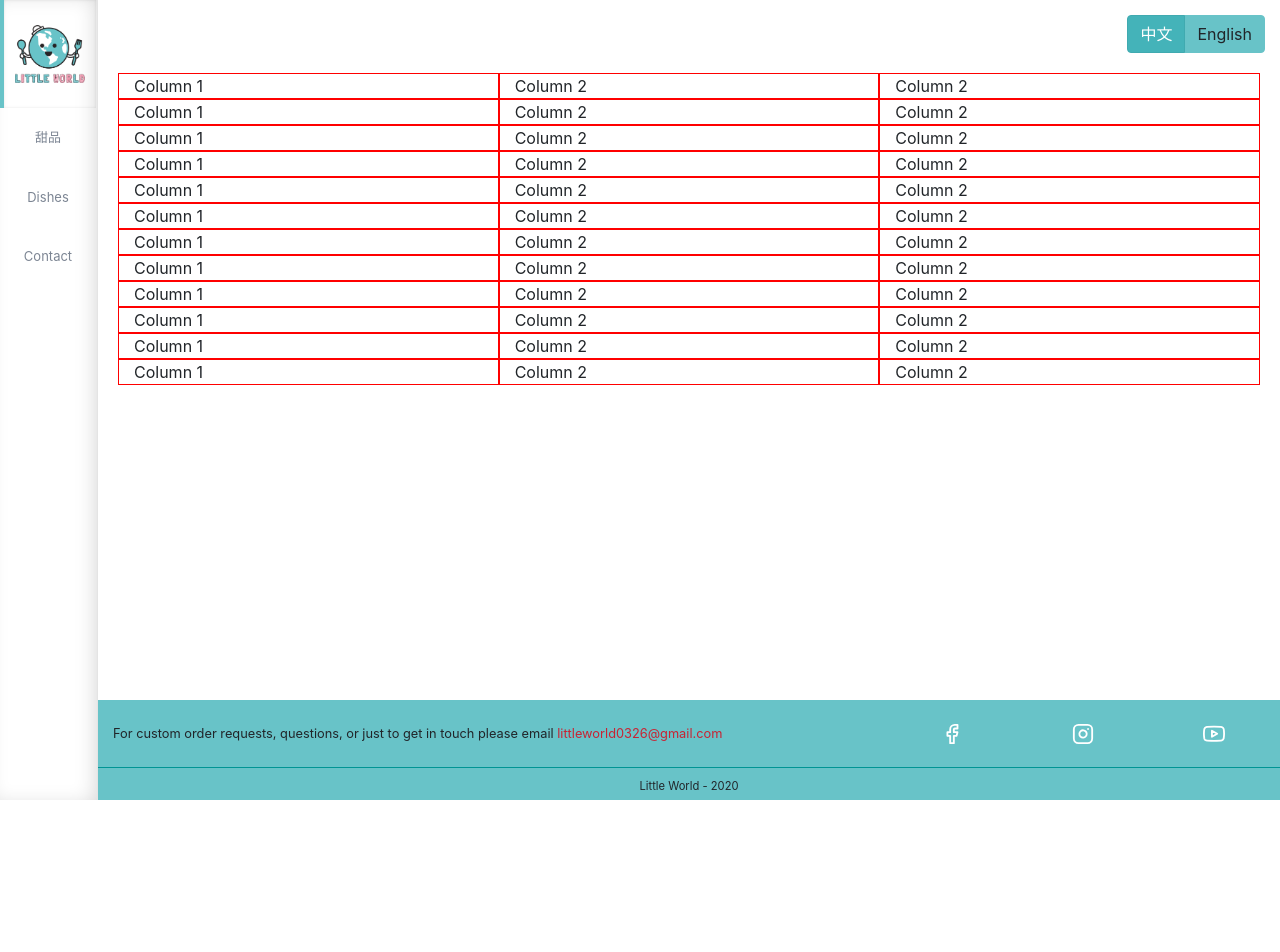
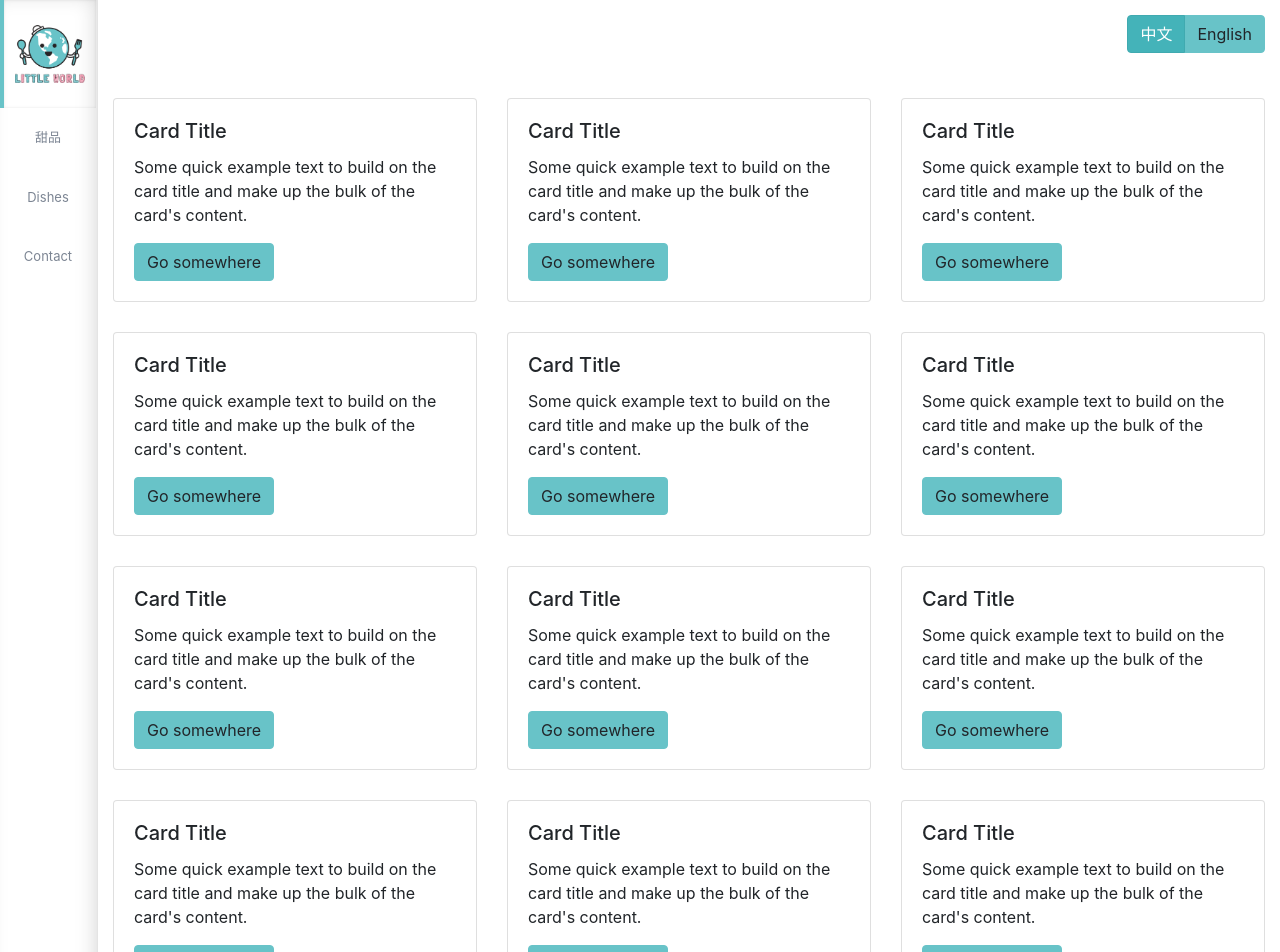
Before and after one commit to CAMIRO/littleWorld, a React (Create React App) app in the folder client/: page /desserts in a window 1280 px wide. Shown: the top 952 px of the page. Before the commit the page ends 800 px from the top, so only its background shows below. Built offline with nearby package versions, Linux system fonts and the light colour scheme.

Commit message:
now we have some Cards

```diff
--- a/client/src/views/desserts.tsx
+++ b/client/src/views/desserts.tsx
@@ -11,42 +11,150 @@ export const Desserts: React.FC<DessertsProps> = ({ }) => {
       <Content>
         <Container fluid >
           <Row >
-            <MyCol xl={4} sm={4}>Column 1</MyCol>
-            <MyCol xl={4} sm={4}>Column 2</MyCol>
-            <MyCol xl={4} sm={4}>Column 2</MyCol>
-            <MyCol sm={4}>Column 1</MyCol>
-            <MyCol sm={4}>Column 2</MyCol>
-            <MyCol sm={4}>Column 2</MyCol>
-            <MyCol sm={4}>Column 1</MyCol>
-            <MyCol sm={4}>Column 2</MyCol>
-            <MyCol sm={4}>Column 2</MyCol>
-            <MyCol sm={4}>Column 1</MyCol>
-            <MyCol sm={4}>Column 2</MyCol>
-            <MyCol sm={4}>Column 2</MyCol>
-            <MyCol sm={4}>Column 1</MyCol>
-            <MyCol sm={4}>Column 2</MyCol>
-            <MyCol sm={4}>Column 2</MyCol>
-            <MyCol sm={4}>Column 1</MyCol>
-            <MyCol sm={4}>Column 2</MyCol>
-            <MyCol sm={4}>Column 2</MyCol>
-            <MyCol sm={4}>Column 1</MyCol>
-            <MyCol sm={4}>Column 2</MyCol>
-            <MyCol sm={4}>Column 2</MyCol>
-            <MyCol sm={4}>Column 1</MyCol>
-            <MyCol sm={4}>Column 2</MyCol>
-            <MyCol sm={4}>Column 2</MyCol>
-            <MyCol sm={4}>Column 1</MyCol>
-            <MyCol sm={4}>Column 2</MyCol>
-            <MyCol sm={4}>Column 2</MyCol>
-            <MyCol sm={4}>Column 1</MyCol>
-            <MyCol sm={4}>Column 2</MyCol>
-            <MyCol sm={4}>Column 2</MyCol>
-            <MyCol sm={4}>Column 1</MyCol>
-            <MyCol sm={4}>Column 2</MyCol>
-            <MyCol sm={4}>Column 2</MyCol>
-            <MyCol sm={4}>Column 1</MyCol>
-            <MyCol sm={4}>Column 2</MyCol>
-            <MyCol sm={4}>Column 2</MyCol>
+            <MyCol sm={4}>
+              <Card style={{ width: '100%' }}>
+                <Card.Body>
+                  <Card.Title>Card Title</Card.Title>
+                  <Card.Text>
+                    Some quick example text to build on the card title and make up the bulk of
+                    the card's content.
+                  </Card.Text>
+                  <Button variant="primary">Go somewhere</Button>
+                </Card.Body>
+              </Card>
+            </MyCol>
+            <MyCol sm={4}>
+              <Card style={{ width: '100%' }}>
+                <Card.Body>
+                  <Card.Title>Card Title</Card.Title>
+                  <Card.Text>
+                    Some quick example text to build on the card title and make up the bulk of
+                    the card's content.
+                  </Card.Text>
+                  <Button variant="primary">Go somewhere</Button>
+                </Card.Body>
+              </Card>
+            </MyCol>
+            <MyCol sm={4}>
+              <Card style={{ width: '100%' }}>
+                <Card.Body>
+                  <Card.Title>Card Title</Card.Title>
+                  <Card.Text>
+                    Some quick example text to build on the card title and make up the bulk of
+                    the card's content.
+                  </Card.Text>
+                  <Button variant="primary">Go somewhere</Button>
+                </Card.Body>
+              </Card>
+            </MyCol>
+            <MyCol sm={4}>
+              <Card style={{ width: '100%' }}>
+                <Card.Body>
+                  <Card.Title>Card Title</Card.Title>
+                  <Card.Text>
+                    Some quick example text to build on the card title and make up the bulk of
+                    the card's content.
+                  </Card.Text>
+                  <Button variant="primary">Go somewhere</Button>
+                </Card.Body>
+              </Card>
+            </MyCol>
+            <MyCol sm={4}>
+              <Card style={{ width: '100%' }}>
+                <Card.Body>
+                  <Card.Title>Card Title</Card.Title>
+                  <Card.Text>
+                    Some quick example text to build on the card title and make up the bulk of
+                    the card's content.
+                  </Card.Text>
+                  <Button variant="primary">Go somewhere</Button>
+                </Card.Body>
+              </Card>
+            </MyCol>
+            <MyCol sm={4}>
+              <Card style={{ width: '100%' }}>
+                <Card.Body>
+                  <Card.Title>Card Title</Card.Title>
+                  <Card.Text>
+                    Some quick example text to build on the card title and make up the bulk of
+                    the card's content.
+                  </Card.Text>
+                  <Button variant="primary">Go somewhere</Button>
+                </Card.Body>
+              </Card>
+            </MyCol>
+            <MyCol sm={4}>
+              <Card style={{ width: '100%' }}>
+                <Card.Body>
+                  <Card.Title>Card Title</Card.Title>
+                  <Card.Text>
+                    Some quick example text to build on the card title and make up the bulk of
+                    the card's content.
+                  </Card.Text>
+                  <Button variant="primary">Go somewhere</Button>
+                </Card.Body>
+              </Card>
+            </MyCol>
+            <MyCol sm={4}>
+              <Card style={{ width: '100%' }}>
+                <Card.Body>
+                  <Card.Title>Card Title</Card.Title>
+                  <Card.Text>
+                    Some quick example text to build on the card title and make up the bulk of
+                    the card's content.
+                  </Card.Text>
+                  <Button variant="primary">Go somewhere</Button>
+                </Card.Body>
+              </Card>
+            </MyCol>
+            <MyCol sm={4}>
+              <Card style={{ width: '100%' }}>
+                <Card.Body>
+                  <Card.Title>Card Title</Card.Title>
+                  <Card.Text>
+                    Some quick example text to build on the card title and make up the bulk of
+                    the card's content.
+                  </Card.Text>
+                  <Button variant="primary">Go somewhere</Button>
+                </Card.Body>
+              </Card>
+            </MyCol>
+            <MyCol sm={4}>
+              <Card style={{ width: '100%' }}>
+                <Card.Body>
+                  <Card.Title>Card Title</Card.Title>
+                  <Card.Text>
+                    Some quick example text to build on the card title and make up the bulk of
+                    the card's content.
+                  </Card.Text>
+                  <Button variant="primary">Go somewhere</Button>
+                </Card.Body>
+              </Card>
+            </MyCol>
+            <MyCol sm={4}>
+              <Card style={{ width: '100%' }}>
+                <Card.Body>
+                  <Card.Title>Card Title</Card.Title>
+                  <Card.Text>
+                    Some quick example text to build on the card title and make up the bulk of
+                    the card's content.
+                  </Card.Text>
+                  <Button variant="primary">Go somewhere</Button>
+                </Card.Body>
+              </Card>
+            </MyCol>
+            <MyCol sm={4}>
+              <Card style={{ width: '100%' }}>
+                <Card.Body>
+                  <Card.Title>Card Title</Card.Title>
+                  <Card.Text>
+                    Some quick example text to build on the card title and make up the bulk of
+                    the card's content.
+                  </Card.Text>
+                  <Button variant="primary">Go somewhere</Button>
+                </Card.Body>
+              </Card>
+            </MyCol>
           </Row>
         </Container>
       </Content>
@@ -60,14 +168,13 @@ const Wrapper = styled.div`
   flex-direction: column;
   width: 100%;
   height: 100%;
-  padding: 5px;
 `;
 const Content = styled.div`
   width: 100%;
   overflow: auto;
-  padding: 0 15px 100px;
+  padding-bottom: 100px;
 `;
 const MyCol = styled(Col)`
-   border: 1px solid red;
+margin-top: 30px;
 
 `
```
